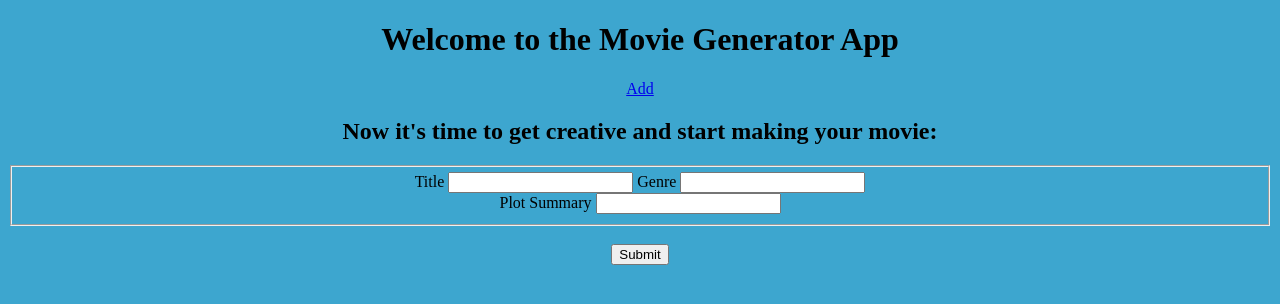
After one commit to kylelamberton1/M-G-A, a Flask app: page /add_movie in a window 1280 px wide. The commit adds this page. Shown: the top 304 px of the page. Run offline with Flask 2, Linux system fonts and the light colour scheme.

Commit message:
MGA-1 #comment added a seperate page for the movie input

```diff
--- a/application/forms.py
+++ b/application/forms.py
@@ -1,14 +1,15 @@
 from flask_wtf import FlaskForm
-from wtforms import StringField, SubmitField, IntegerField, DecimalField
+from wtforms import StringField, SubmitField
 from wtforms.validators import DataRequired, Length, ValidationError
 
-class AddForm(FlaskForm):
+class AddDirectorForm(FlaskForm):
     first_name = StringField('First name', validators=[DataRequired(), Length(min=2,max=20)])
     last_name = StringField('Last name', validators=[DataRequired(), Length(min=2,max=30)])
+    submit = SubmitField('Submit')
+
+class AddMovieForm(FlaskForm):
     title = StringField('Title', validators=[DataRequired(), Length(min=1,max=100)])
     genre = StringField('Genre', validators=[DataRequired(), Length(min=2,max=25)])
-    age_rating = IntegerField('Age Rating', validators=[DataRequired(), Length(min=1,max=2)])
-    budget_in_millions = DecimalField('Budget (millions)', validators=[DataRequired(), Length(min=1,max=9)])
     plot_summary = StringField('Plot Summary', validators=[DataRequired(), Length(min=1,max=1000)])
     submit = SubmitField('Submit')
 
--- a/application/routes.py
+++ b/application/routes.py
@@ -1,19 +1,41 @@
 from application import app, db
 from application.models import Director, Movie
-from application.forms import AddForm
-from flask import render_template
+from application.forms import AddDirectorForm, AddMovieForm
+from flask import render_template, redirect, url_for
 
-@app.route('/add', methods=['GET', 'POST'])
-def add():
-    addform = AddForm()
-    if addform.validate_on_submit():
-        name = Director, Movie(first_name=addform.first_name.data, last_name=addform.last_name.data)
+@app.route('/add_director', methods=['GET', 'POST'])
+def add_director():
+    add_d_form = AddDirectorForm()
+    if add_d_form.validate_on_submit():
+        name = Director(first_name=add_d_form.first_name.data, last_name=add_d_form.last_name.data)
         db.session.add(name)
         db.session.commit()
-    return render_template('add.html', form=addform)
+        return redirect(url_for('add_movie'))
+    return render_template('add_director.html', form=add_d_form)
 
+@app.route('/add_movie', methods=['GET', 'POST'])
+def add_movie():
+    add_m_form = AddMovieForm()
+    if add_m_form.validate_on_submit():
+        name = Movie(title=add_m_form.title.data, genre=add_m_form.genre.data, plot_summary=add_m_form.plot_summary.data)
+        db.session.add(name)
+        db.session.commit()
+    return render_template('add_movie.html', form=add_m_form)
+
+
+'''
 @app.route('/', methods=['GET'])
 @app.route('/read', methods=['GET'])
 def read():
-    read = Director, Movie.query.all()
+    read = Director.query.all()
     return render_template('read.html', read=read)
+'''
+
+
+
+
+
+'''
+read = Movie.query.all()
+name = Movie(title=addform.title.data, genre=addform.genre.data, plot_summary=addform.plot_summary.data)
+'''
--- /dev/null
+++ b/application/templates/add_movie.html
@@ -0,0 +1,41 @@
+{% extends 'main.html' %}
+{% block MGA %}
+<h2>Now it's time to get creative and start making your movie:</h2>
+<div class='form'>
+    <form method='POST' action=''>
+        <fieldset class="form-field">
+        {{ form.hidden_tag() }}
+        {{ form.title.label }}
+        {{ form.title}}
+        {% if form.title.errors %}
+        <div class='error'>
+            {% for error in form.title.errors %}
+                <span>{{ error }}</span>
+            {% endfor %}
+        </div>
+        {% endif %}
+        {{ form.genre.label }}
+        {{ form.genre }}
+        {% if form.genre.errors %}
+        <div class='error'>
+            {% for error in form.genre.errors %}
+                <span>{{ error }}</span>
+            {% endfor %}
+        </div>
+        {% endif %}
+        <br>
+        {{ form.plot_summary.label }}
+        {{ form.plot_summary }}
+        {% if form.plot_summary.errors %}
+        <div class='error'>
+            {% for error in form.plot_summary.errors %}
+                <span>{{ error }}</span>
+            {% endfor %}
+        </div>
+        {% endif %}
+        </fieldset>
+        <br>
+        {{ form.submit }}
+    </form>
+</div>
+{% endblock MGA %}
--- a/application/templates/main.html
+++ b/application/templates/main.html
@@ -7,7 +7,8 @@
         style="text-align:center;background-color:rgb(61, 166, 207);">
 
         <h1>Welcome to the Movie Generator App</h1>
-        <span><a href="{{ url_for('add') }}">Add</a></span>
+        <span><a href="{{ url_for('add_director') }}">Add</a></span>
+
         {% block MGA %}{% endblock MGA %}
 
     </body>
--- a/create.py
+++ b/create.py
@@ -1,5 +1,5 @@
 from application import db
-from application.models import Director
+from application.models import Director, Movie
 
 db.drop_all()
 db.create_all()
```
Also changed, not shown: application/models.py (+2 -5 lines), application/templates/add.html (deleted, +0 -80 lines), application/templates/add_director.html (added, +31 -0 lines), application/templates/read.html (+11 -4 lines), application/data.db.
